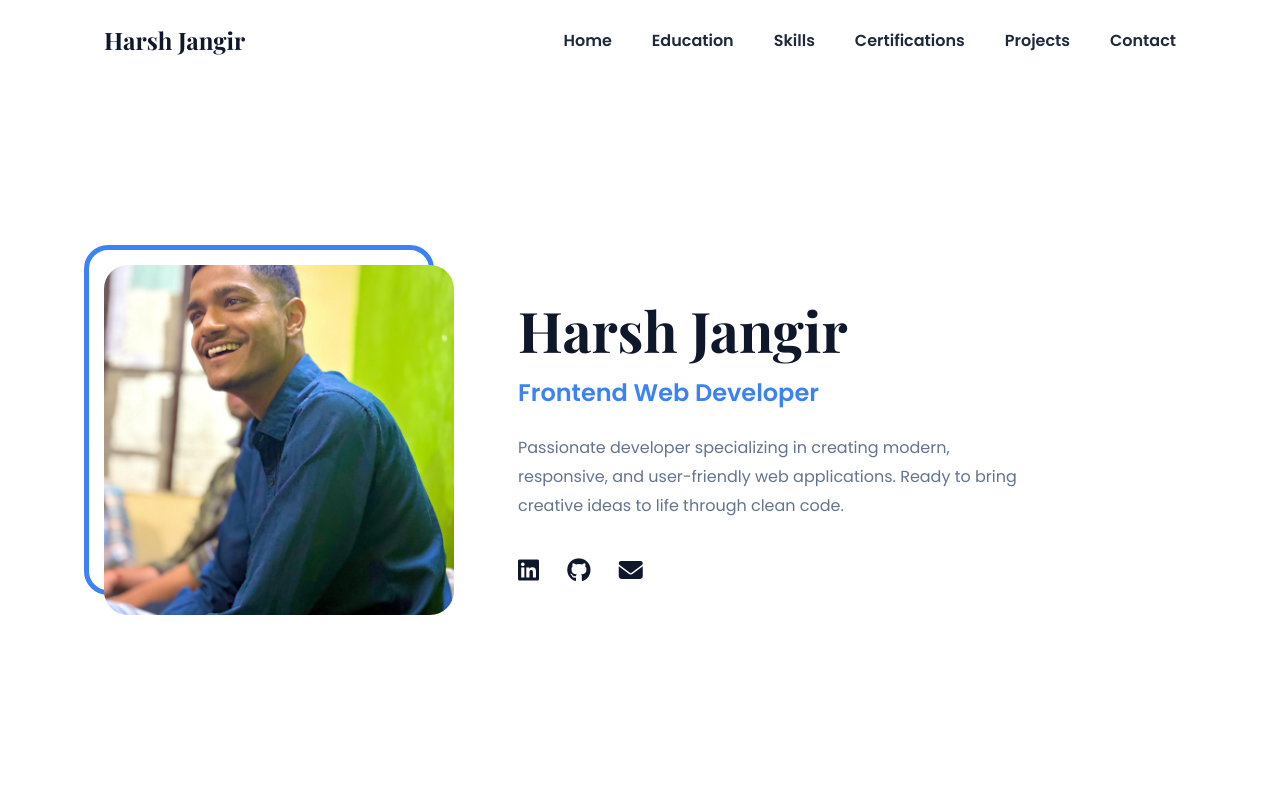
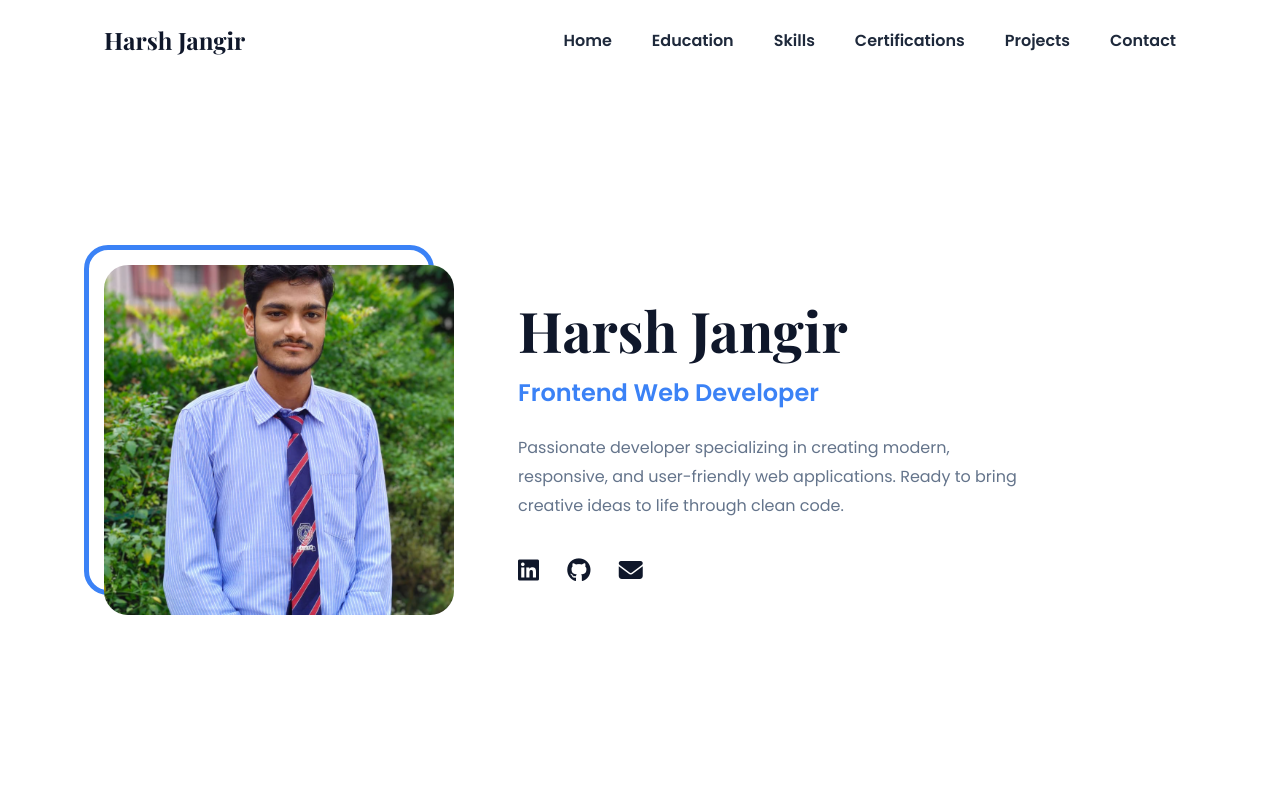
Before and after one commit to Harsh-Jangir/Portfolio, a plain HTML site: page index.html in a window 1280 px wide. Shown: the top 800 px of the page. Drawn offline with nearby package versions, Linux system fonts and the light colour scheme.

Commit message:
Update index.html

```diff
--- a/index.html
+++ b/index.html
@@ -52,7 +52,7 @@
             <div class="home-content">
                 <div class="home-image" data-aos="fade-right">
                     <!-- IMPORTANT: Replace with the new person's photo -->
-                    <img src="Assets/Harsh PIC Portfolio.jpg" alt="A photo">
+                    <img src="Assets/WhatsApp Image 2025-09-04 at 15.20.43_93e0e15c.jpg" alt="A photo">
                     <div class="image-border"></div>
                 </div>
                 <div class="home-text" data-aos="fade-left">
```
